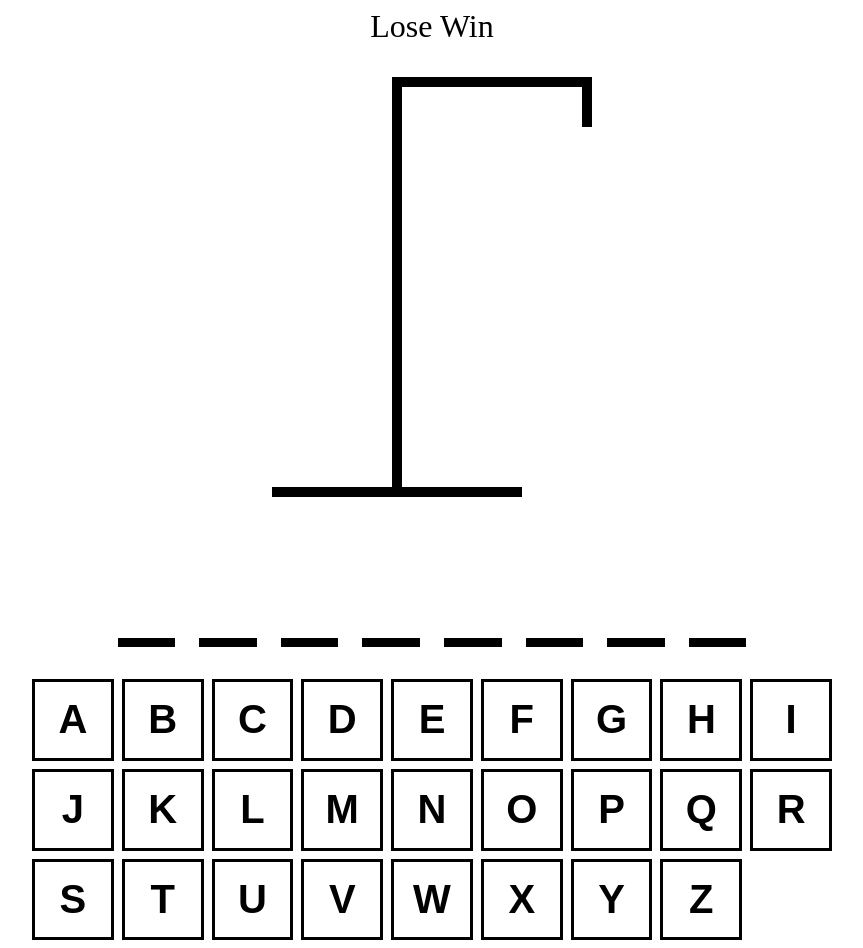
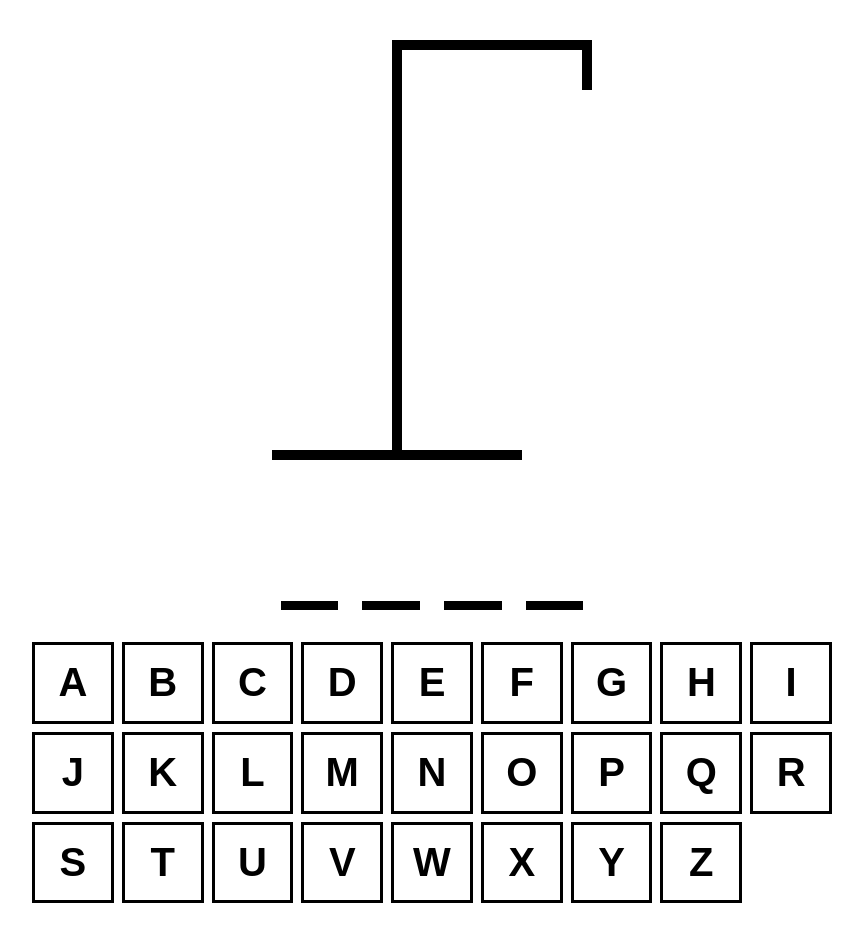
Before and after one commit to kneeshuh/hangman, a React (Vite) app: page / in a window 1280 px wide. Shown: the whole page, without its empty margins (208-1071 px from the left). After the commit the page ends 911 px from the top, so only its background shows below. Built offline with nearby package versions, Linux system fonts and the light colour scheme; the HTML template or start-up script is replaced by a standard one.

Commit message:
add logic for winning and losing, style guessed letters to signify guessed/not guessed, add use effect for new word when user presses enter

```diff
--- a/src/App.tsx
+++ b/src/App.tsx
@@ -4,18 +4,22 @@ import HangmanDrawing from "./HangmanDrawing";
 import HangmanWord from "./HangmanWord";
 import Keyboard from "./Keyboard";
 
+function getWord() {
+  return words[Math.floor(Math.random() * words.length)]
+}
 
 function App() {
-  const [wordToGuess, setWordToGuess] = useState(() => {
-    return words[Math.floor(Math.random() * words.length)]
-  })
+  const [wordToGuess, setWordToGuess] = useState(getWord)
   const [guessedLetters, setGuessedLetters] = useState<string[]>([])
   const incorrectLetters = guessedLetters.filter(letter => !wordToGuess.includes(letter))
 
+  const isLoser = incorrectLetters.length >= 6
+  const isWinner = wordToGuess.split('').every(letter => guessedLetters.includes(letter))
+
   const addGuessedLetter = useCallback((letter: string) => {
-    if (guessedLetters.includes(letter)) return
+    if (guessedLetters.includes(letter) || isLoser || isWinner) return
     setGuessedLetters(currentLetters => [...currentLetters, letter])
-  }, [guessedLetters])
+  }, [guessedLetters, isWinner, isLoser])
 
   useEffect(() => {
     const handler = (e: KeyboardEvent) => {
@@ -30,6 +34,20 @@ function App() {
     }
   }, [guessedLetters])
 
+  useEffect(() => {
+    const handler = (e: KeyboardEvent) => {
+      const key = e.key
+      if (key !== 'Enter') return
+      e.preventDefault()
+      setGuessedLetters([])
+      setWordToGuess(getWord())
+    }
+    document.addEventListener('keypress', handler)
+    return () => {
+      document.removeEventListener('keypress', handler)
+    }
+  }, [])
+
   return (
     <div style={{
       maxWidth: '800px',
@@ -43,12 +61,19 @@ function App() {
         fontSize: '2rem',
         textAlign: 'center'
       }}>
-        Lose Win
+        {isWinner && "You've Won! Refresh to start again"}
+        {isLoser && "You've Lost! Refresh to try again"}
       </div>
-      <HangmanDrawing numberOfGuesses={incorrectLetters.length} />
-      <HangmanWord guessedLetters={guessedLetters} wordToGuess={wordToGuess}/>
+      <HangmanDrawing
+        numberOfGuesses={incorrectLetters.length} />
+      <HangmanWord
+        reveal={isLoser}
+        guessedLetters={guessedLetters} wordToGuess={wordToGuess}/>
       <div style={{ alignSelf: 'stretch'}}>
-        <Keyboard activeLetters={guessedLetters.filter(letter => wordToGuess.includes(letter))} inactiveLetters={incorrectLetters} addGuessedLetter={addGuessedLetter}/>
+        <Keyboard
+          disabled={isWinner || isLoser}
+          activeLetters={guessedLetters.filter(letter => wordToGuess.includes(letter))}
+          inactiveLetters={incorrectLetters} addGuessedLetter={addGuessedLetter}/>
       </div>
     </div>
   )
--- a/src/HangmanWord.tsx
+++ b/src/HangmanWord.tsx
@@ -1,11 +1,12 @@
 import React from 'react'
 
 type HangmanWordProps = {
+    reveal?: boolean,
     guessedLetters: string[],
     wordToGuess: string
 }
 
-export default function HangmanWord({ guessedLetters, wordToGuess }: HangmanWordProps) {
+export default function HangmanWord({ reveal, guessedLetters, wordToGuess }: HangmanWordProps) {
   return (
     <div style={{
         display: 'flex',
@@ -20,7 +21,8 @@ export default function HangmanWord({ guessedLetters, wordToGuess }: HangmanWord
                 borderBottom: '.1em solid black'
             }}>
                 <span style={{
-                    visibility: guessedLetters.includes(letter) ? 'visible' : 'hidden'
+                    visibility: guessedLetters.includes(letter) || reveal ? 'visible' : 'hidden',
+                    color: !guessedLetters.includes(letter) && reveal ? 'red' : 'black'
                 }}>
                     {letter}
                 </span>
--- a/src/Keyboard.tsx
+++ b/src/Keyboard.tsx
@@ -31,12 +31,13 @@ const keys = [
 ]
 
 type KeyboardProps = {
+    disabled?: boolean,
     activeLetters: string[],
     inactiveLetters: string[],
     addGuessedLetter: (letter: string) => void
 }
 
-export default function Keyboard({ activeLetters, inactiveLetters, addGuessedLetter }: KeyboardProps) {
+export default function Keyboard({ disabled, activeLetters, inactiveLetters, addGuessedLetter }: KeyboardProps) {
   return (
     <div style={{
         display: 'grid',
@@ -50,7 +51,7 @@ export default function Keyboard({ activeLetters, inactiveLetters, addGuessedLet
                 onClick={() => addGuessedLetter(key)}
                 className={`${styles.btn} ${isActive ? styles.active : ''} ${isInactive ? styles.inactive : ''}`}
                 key={key}
-                disabled={isInactive || isActive}>
+                disabled={isInactive || isActive || disabled}>
                     {key}
                 </button>
         })}
```
